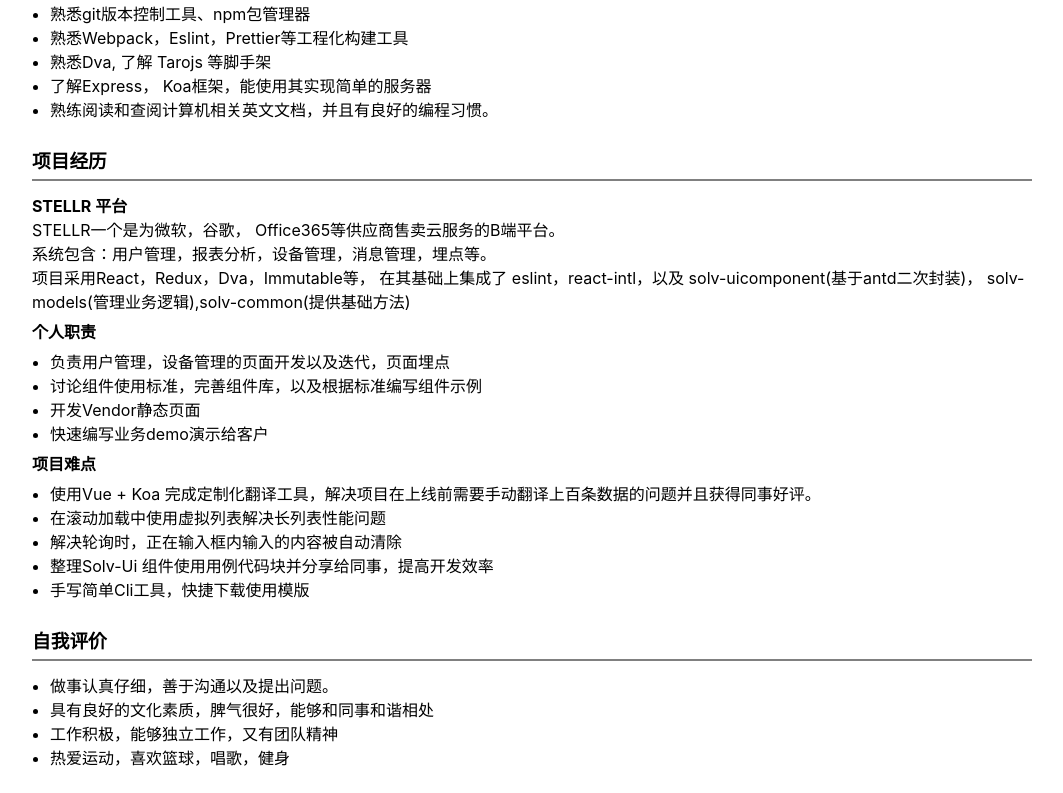
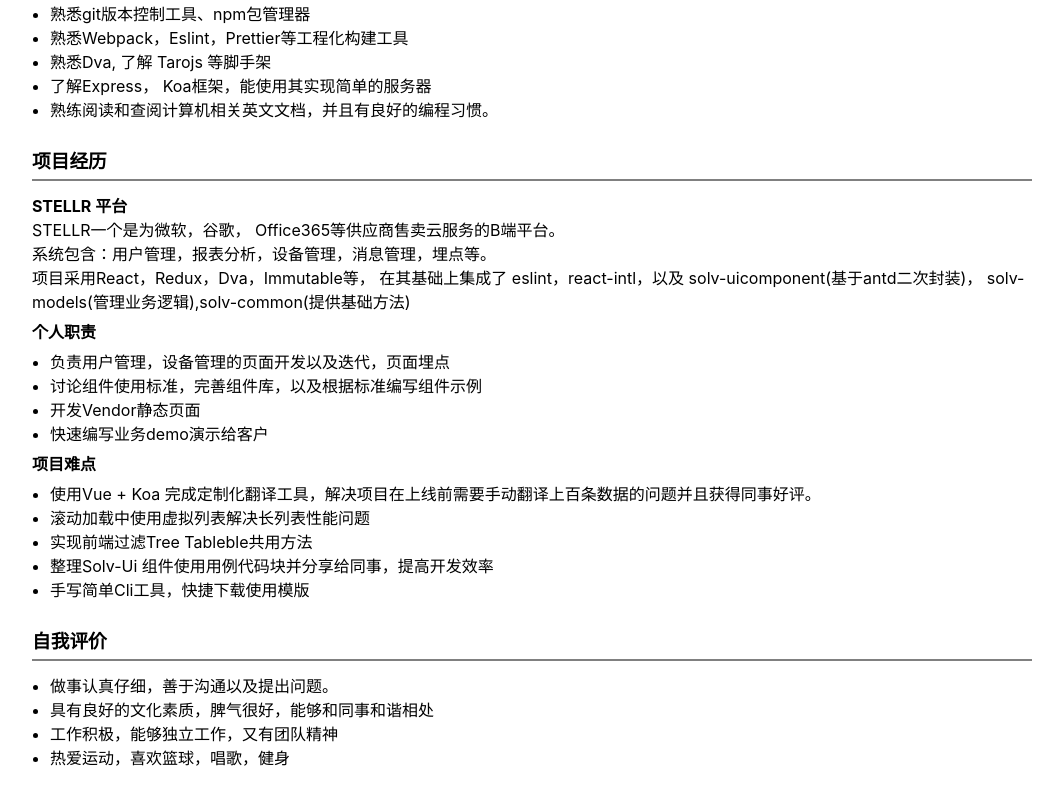
Before and after one commit to 1847016090/testGithubActions, a React (Create React App) app: page / in a window 1280 px wide. Shown: the part 524-1317 px from the top of the page, without its empty margins (108-1171 px from the left). Built offline with nearby package versions, Linux system fonts and the light colour scheme.

Commit message:
modify jianli

```diff
--- a/src/App.js
+++ b/src/App.js
@@ -93,8 +93,8 @@
               使用Vue + Koa
               完成定制化翻译工具，解决项目在上线前需要手动翻译上百条数据的问题并且获得同事好评。
             </li>
-            <li>在滚动加载中使用虚拟列表解决长列表性能问题</li>
-            <li>解决轮询时，正在输入框内输入的内容被自动清除</li>
+            <li>滚动加载中使用虚拟列表解决长列表性能问题</li>
+            <li>实现前端过滤Tree Tableble共用方法</li>
             <li>整理Solv-Ui 组件使用用例代码块并分享给同事，提高开发效率</li>
             <li>手写简单Cli工具，快捷下载使用模版</li>
           </ul>
```
